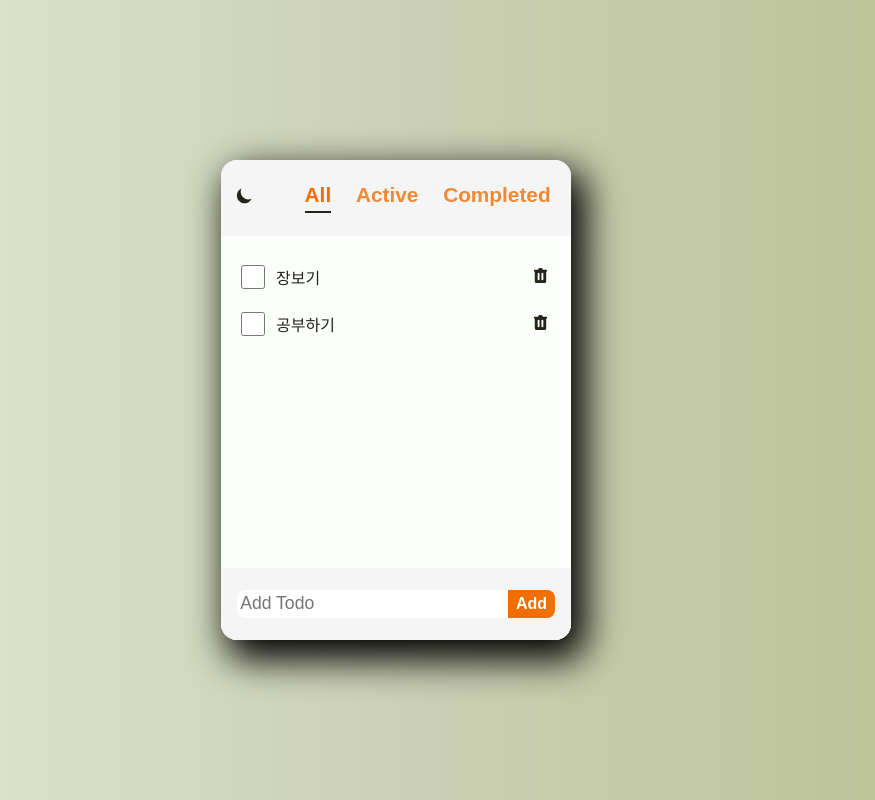
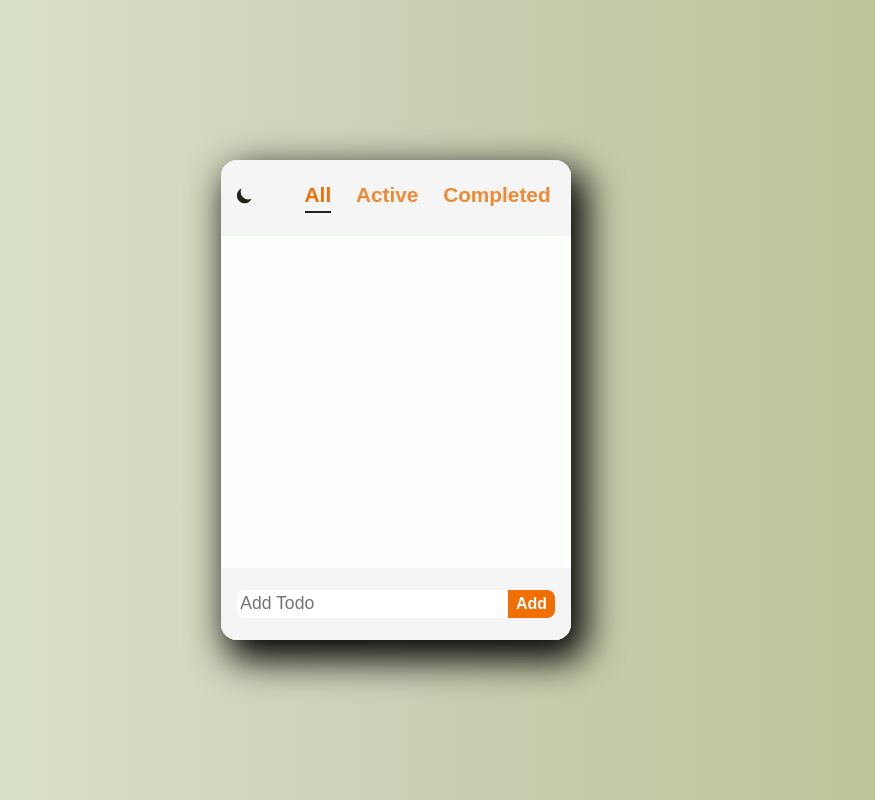
Before and after one commit to hammimo/react-todolist, a React (Create React App) app: page / in a window 1280 px wide. Shown: the whole page, without its empty margins (244-1119 px from the left). Built offline with nearby package versions, Linux system fonts and the light colour scheme.

Commit message:
JSON, localstorage

```diff
--- a/src/components/TodoList/TodoList.jsx
+++ b/src/components/TodoList/TodoList.jsx
@@ -1,18 +1,19 @@
-import React, { useState } from 'react';
+import React, { useEffect, useState } from 'react';
 import AddTodo from '../AddTodo/AddTodo';
 import Todo from '../Todo/Todo';
 import styles from './TodoList.module.css'
 
 export default function TodoList({filter}) {
-    const [todos, setTodos] = useState([
-        {id: '123', text: '장보기', status: 'active'},
-        {id: '1234', text: '공부하기', status: 'active'},
-]);
+    const [todos, setTodos] = useState(readTodosFromLocalStorage());
     const handleAdd = (todo) => {setTodos([...todos,todo])}
     const handleUpdate = (updated) => {
         setTodos(todos.map((t)=> t.id === updated.id? updated : t))}
     const handleDelete = (deleted) => {
         setTodos(todos.filter((t) => t.id !== deleted.id))}
+
+        useEffect(() => {
+            localStorage.setItem('todos', JSON.stringify(todos));
+        },[todos]);
 
         const filtered = getFilteredItems(todos, filter);
     return <section className={styles.container}>
@@ -37,3 +38,8 @@
     }
     return todos.filter((todo) => todo.status === filter);
 }
+
+function readTodosFromLocalStorage(){
+    const todos = localStorage.getItem('todos');
+    return todos? JSON.parse(todos) : [];
+}
```
